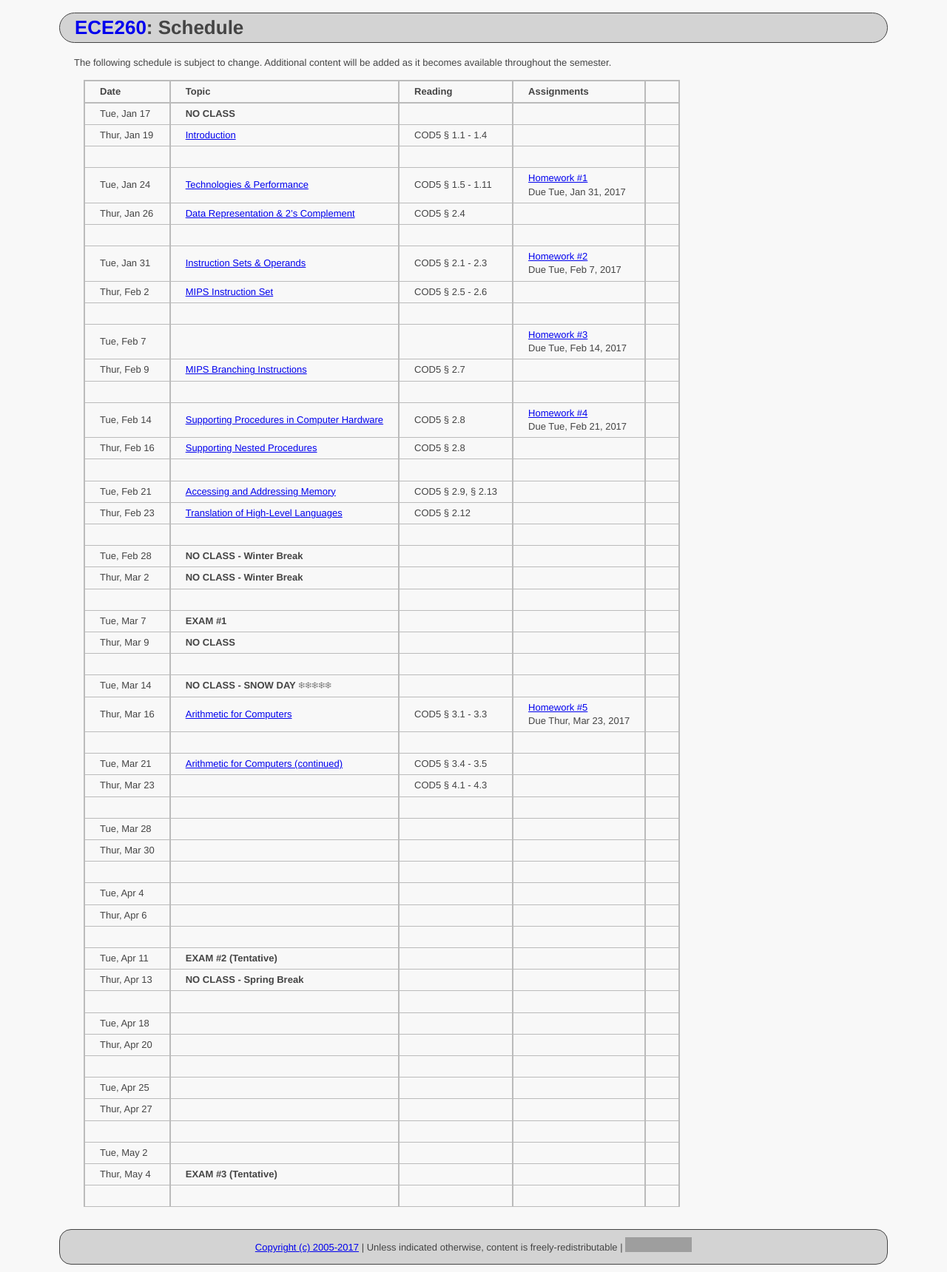
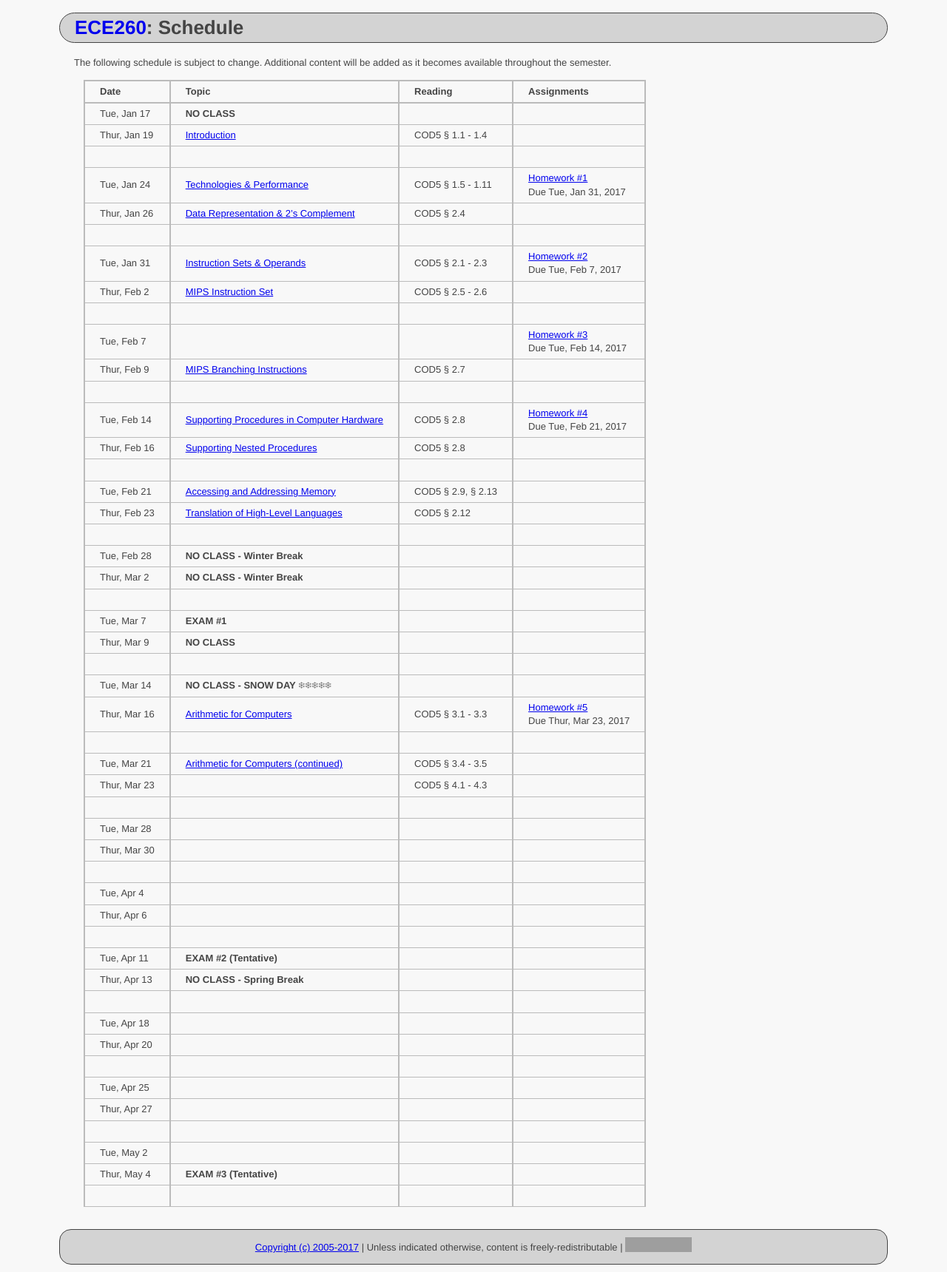
Before and after one commit to ycpcs/ece260-spring2017, a Jekyll site: the page built from schedule_lecture.md, in a window 1280 px wide. Shown: the whole page at 74% size. Built offline with Jekyll 4.4.1, drawn with Linux system fonts in a browser that asks for light colours; grey boxes are pictures that could not be loaded.

```diff
--- a/schedule_lecture.md
+++ b/schedule_lecture.md
@@ -8,53 +8,53 @@ The following schedule is subject to change.
 Additional content will be added as it becomes available throughout the semester.<br>
 
 
-| **Date**       | **Topic**                                                                                                        |  **Reading**                                                |  **Assignments**                                                       |
-|:---------------|:-----------------------------------------------------------------------------------------------------------------|:------------------------------------------------------------|:-----------------------------------------------------------------------|
-| Tue, Jan 17    |  **NO CLASS**                                                                                                    |                                                             | |
-| Thur, Jan 19   |  [Introduction](lectures/lecture1_introduction.pdf)                                                              |  COD5 § 1.1 - 1.4                                           | |
-|   | | |   |
-| Tue, Jan 24    |  [Technologies & Performance](lectures/lecture2_technologies_and_performance.pdf)                                |  COD5 § 1.5 - 1.11                                          |  [Homework #1](homework/Homework_Assignment_1.txt) <br> Due Tue, Jan 31, 2017 |
-| Thur, Jan 26   |  [Data Representation & 2's Complement](lectures/lecture3_data_representation_and_2s_complement.pdf)             |  COD5 § 2.4                                                 | |
-|   | | |   |
-| Tue, Jan 31    |  [Instruction Sets & Operands](lectures/lecture4_instructions_and_instruction_sets.pdf)                          |  COD5 § 2.1 - 2.3                                           |  [Homework #2](homework/Homework_Assignment_2.txt) <br> Due Tue, Feb 7, 2017  |
-| Thur, Feb 2    |  [MIPS Instruction Set](lectures/lecture5_MIPS_instruction_set.pdf)                                              |  COD5 § 2.5 - 2.6                                           | |
-|   | | |   |
-| Tue, Feb 7     |                                                                                                                  |                                                             |  [Homework #3](homework/Homework_Assignment_3.txt) <br> Due Tue, Feb 14, 2017 |
-| Thur, Feb 9    |  [MIPS Branching Instructions](lectures/lecture6_MIPS_Branching_Instructions.pdf)                                |  COD5 § 2.7                                                 | |
-|   | | |   |
-| Tue, Feb 14    |  [Supporting Procedures in Computer Hardware](lectures/lecture7_Supporting_Procedures_in_Computer_Hardware.pdf)  |  COD5 § 2.8                                                 |  [Homework #4](homework/Homework_Assignment_4.txt) <br> Due Tue, Feb 21, 2017 |
-| Thur, Feb 16   |  [Supporting Nested Procedures](lectures/lecture8_Supporting_Nested_Procedures.pdf)                              |  COD5 § 2.8                                                 | |
-|   | | |   |
-| Tue, Feb 21    |  [Accessing and Addressing Memory](lectures/lecture9_Accessing_and_Addressing_Memory.pdf)                        |  COD5 § 2.9, § 2.13                                         | |
-| Thur, Feb 23   |  [Translation of High-Level Languages](lectures/lecture10_Translation_of_High-Level_Languages.pdf)               |  COD5 § 2.12                                                | |
-|   | | |   |
-| Tue, Feb 28    |  **NO CLASS - Winter Break**                                                                                     |                                                             | | <!-- Winter Break -->
-| Thur, Mar 2    |  **NO CLASS - Winter Break**                                                                                     |                                                             | | <!-- Winter Break -->
-|   | | |   |
-| Tue, Mar 7     |  **EXAM #1**                                                                                                     |                                                             | |
-| Thur, Mar 9    |  **NO CLASS**                                                                                                    |                                                             | | <!-- SIGCSE WEEK, no Thursday lecture -->
-|   | | |   |
-| Tue, Mar 14    |  **NO CLASS - SNOW DAY** ❄❄❄❄❄                                                                                   |                                                             | | <!-- COD5 § 3.1 - 3.3 -->
-| Thur, Mar 16   |  [Arithmetic for Computers](lectures/lecture11_Arithmetic_for_Computers.pdf)                                     |  COD5 § 3.1 - 3.3                                           |  [Homework #5](homework/Homework_Assignment_5.txt) <br> Due Thur, Mar 23, 2017   | <!-- COD5 § 3.5 maybe do some float examples in 2018 if no snow day! -->
-|   | | |   |
-| Tue, Mar 21    |  [Arithmetic for Computers (continued)](lectures/lecture11_Arithmetic_for_Computers.pdf)                         |  COD5 § 3.4 - 3.5                                           | |
-| Thur, Mar 23   |                                                                                                                  |  COD5 § 4.1 - 4.3                                           | |
-|   | | |   |
-| Tue, Mar 28    |                                                                                                                  |                                                             | | <!-- COD5 § 4.3 - 4.5 -->
-| Thur, Mar 30   |                                                                                                                  |                                                             | | <!-- COD5 § 4.6 - 4.7 -->
-|   | | |   |
-| Tue, Apr 4     |                                                                                                                  |                                                             | | <!-- COD5 § 4.8 - 4.9 -->
-| Thur, Apr 6    |                                                                                                                  |                                                             | | <!-- COD5 § 4.10 -->
-|   | | |   |
-| Tue, Apr 11    |  **EXAM #2 (Tentative)**                                                                                         |                                                             | | <!-- EXAM #2 -->
-| Thur, Apr 13   |  **NO CLASS - Spring Break**                                                                                     |                                                             | | <!-- Spring Break -->
-|   | | |   |
-| Tue, Apr 18    |                                                                                                                  |                                                             | | <!-- COD5 § 5.1 - 5.3 -->
-| Thur, Apr 20   |                                                                                                                  |                                                             | | <!-- COD5 § 5.4 -->
-|   | | |   |
-| Tue, Apr 25    |                                                                                                                  |                                                             | | <!-- COD5 § 5.1 - 5.3 -->
-| Thur, Apr 27   |                                                                                                                  |                                                             | | <!-- COD5 § 6.1 - 6.3 -->
-|   | | |   |
-| Tue, May 2     |                                                                                                                  |                                                             | | <!-- COD5 § 6.4 - 6.6 -->
-| Thur, May 4    |  **EXAM #3 (Tentative)**                                                                                         |                                                             | | <!-- EXAM #3 -->
-|   | | |   |
+**Date**       | **Topic**                                                                                                        |  **Reading**                                                |  **Assignments**
+:--------------|:-----------------------------------------------------------------------------------------------------------------|:------------------------------------------------------------|:-----------------------------------------------------------------------
+Tue, Jan 17    |  **NO CLASS**                                                                                                    |                                                             |
+Thur, Jan 19   |  [Introduction](lectures/lecture1_introduction.pdf)                                                              |  COD5 § 1.1 - 1.4                                           |
+| | |
+Tue, Jan 24    |  [Technologies & Performance](lectures/lecture2_technologies_and_performance.pdf)                                |  COD5 § 1.5 - 1.11                                          |  [Homework #1](homework/Homework_Assignment_1.txt) <br> Due Tue, Jan 31, 2017
+Thur, Jan 26   |  [Data Representation & 2's Complement](lectures/lecture3_data_representation_and_2s_complement.pdf)             |  COD5 § 2.4                                                 |
+ | | |
+Tue, Jan 31    |  [Instruction Sets & Operands](lectures/lecture4_instructions_and_instruction_sets.pdf)                          |  COD5 § 2.1 - 2.3                                           |  [Homework #2](homework/Homework_Assignment_2.txt) <br> Due Tue, Feb 7, 2017
+Thur, Feb 2    |  [MIPS Instruction Set](lectures/lecture5_MIPS_instruction_set.pdf)                                              |  COD5 § 2.5 - 2.6                                           |
+ | | |
+Tue, Feb 7     |                                                                                                                  |                                                             |  [Homework #3](homework/Homework_Assignment_3.txt) <br> Due Tue, Feb 14, 2017
+Thur, Feb 9    |  [MIPS Branching Instructions](lectures/lecture6_MIPS_Branching_Instructions.pdf)                                |  COD5 § 2.7                                                 |
+ | | |
+Tue, Feb 14    |  [Supporting Procedures in Computer Hardware](lectures/lecture7_Supporting_Procedures_in_Computer_Hardware.pdf)  |  COD5 § 2.8                                                 |  [Homework #4](homework/Homework_Assignment_4.txt) <br> Due Tue, Feb 21, 2017
+Thur, Feb 16   |  [Supporting Nested Procedures](lectures/lecture8_Supporting_Nested_Procedures.pdf)                              |  COD5 § 2.8                                                 |
+ | | |
+Tue, Feb 21    |  [Accessing and Addressing Memory](lectures/lecture9_Accessing_and_Addressing_Memory.pdf)                        |  COD5 § 2.9, § 2.13                                         |
+Thur, Feb 23   |  [Translation of High-Level Languages](lectures/lecture10_Translation_of_High-Level_Languages.pdf)               |  COD5 § 2.12                                                |
+  | | |
+Tue, Feb 28    |  **NO CLASS - Winter Break**                                                                                     |                                                             | <!-- Winter Break -->
+Thur, Mar 2    |  **NO CLASS - Winter Break**                                                                                     |                                                             | <!-- Winter Break -->
+ | | |
+Tue, Mar 7     |  **EXAM #1**                                                                                                     |                                                             |
+Thur, Mar 9    |  **NO CLASS**                                                                                                    |                                                             | <!-- SIGCSE WEEK, no Thursday lecture -->
+ | | |
+Tue, Mar 14    |  **NO CLASS - SNOW DAY** ❄❄❄❄❄                                                                                   |                                                             | <!-- COD5 § 3.1 - 3.3 -->
+Thur, Mar 16   |  [Arithmetic for Computers](lectures/lecture11_Arithmetic_for_Computers.pdf)                                     |  COD5 § 3.1 - 3.3                                           |  [Homework #5](homework/Homework_Assignment_5.txt) <br> Due Thur, Mar 23, 2017  <!-- COD5 § 3.5 maybe do some float examples in 2018 if no snow day! -->
+ | | |
+Tue, Mar 21    |  [Arithmetic for Computers (continued)](lectures/lecture11_Arithmetic_for_Computers.pdf)                         |  COD5 § 3.4 - 3.5                                           |
+Thur, Mar 23   |                                                                                                                  |  COD5 § 4.1 - 4.3                                           |
+ | | |
+Tue, Mar 28    |                                                                                                                  |                                                             | <!-- COD5 § 4.3 - 4.5 -->
+Thur, Mar 30   |                                                                                                                  |                                                             | <!-- COD5 § 4.6 - 4.7 -->
+ | | |
+Tue, Apr 4     |                                                                                                                  |                                                             | <!-- COD5 § 4.8 - 4.9 -->
+Thur, Apr 6    |                                                                                                                  |                                                             | <!-- COD5 § 4.10 -->
+ | | |
+Tue, Apr 11    |  **EXAM #2 (Tentative)**                                                                                         |                                                             | <!-- EXAM #2 -->
+Thur, Apr 13   |  **NO CLASS - Spring Break**                                                                                     |                                                             | <!-- Spring Break -->
+ | | |
+Tue, Apr 18    |                                                                                                                  |                                                             | <!-- COD5 § 5.1 - 5.3 -->
+Thur, Apr 20   |                                                                                                                  |                                                             | <!-- COD5 § 5.4 -->
+ | | |
+Tue, Apr 25    |                                                                                                                  |                                                             | <!-- COD5 § 5.1 - 5.3 -->
+Thur, Apr 27   |                                                                                                                  |                                                             | <!-- COD5 § 6.1 - 6.3 -->
+ | | |
+Tue, May 2     |                                                                                                                  |                                                             | <!-- COD5 § 6.4 - 6.6 -->
+Thur, May 4    |  **EXAM #3 (Tentative)**                                                                                         |                                                             | <!-- EXAM #3 -->
+ | | |
```
